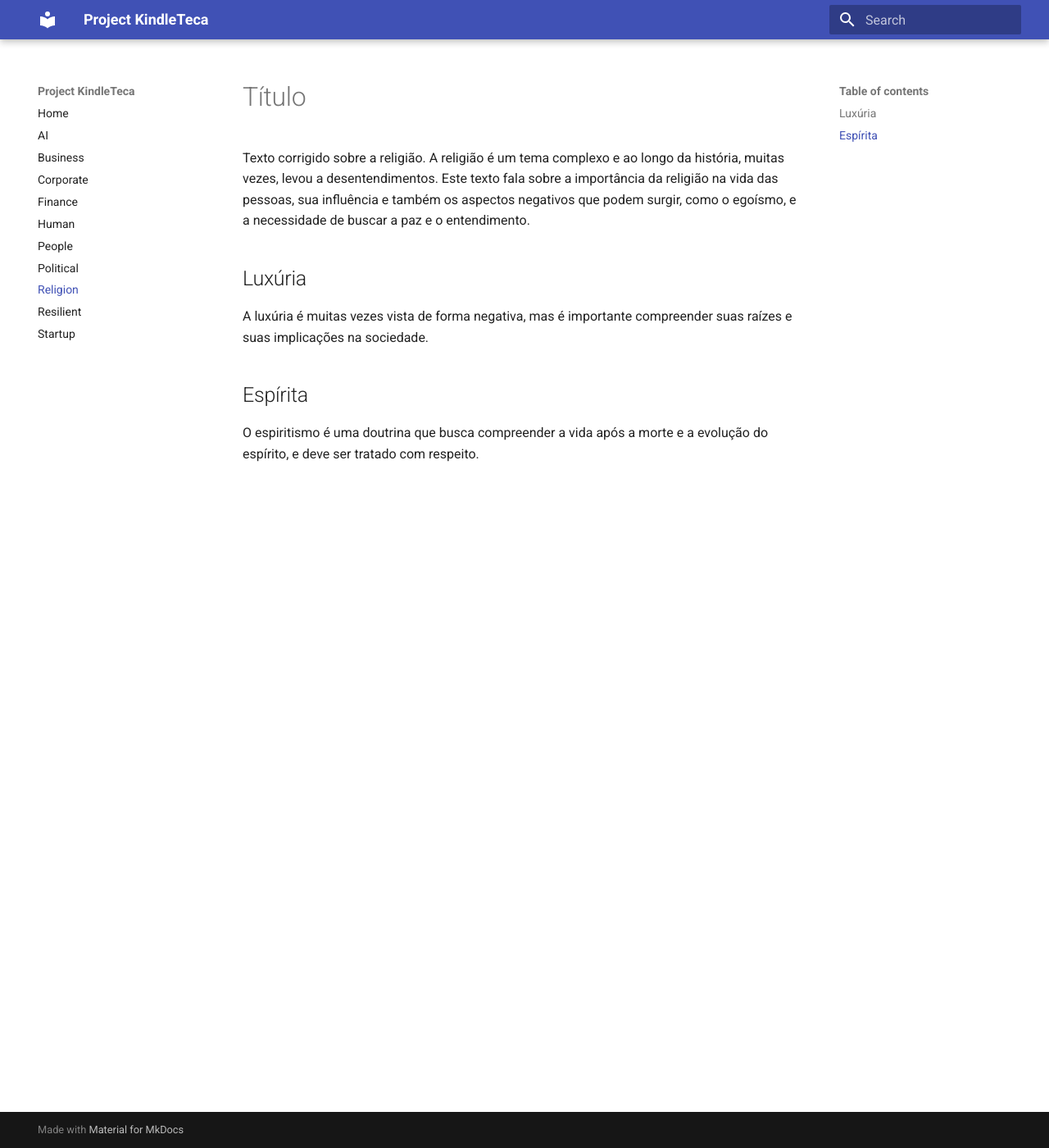
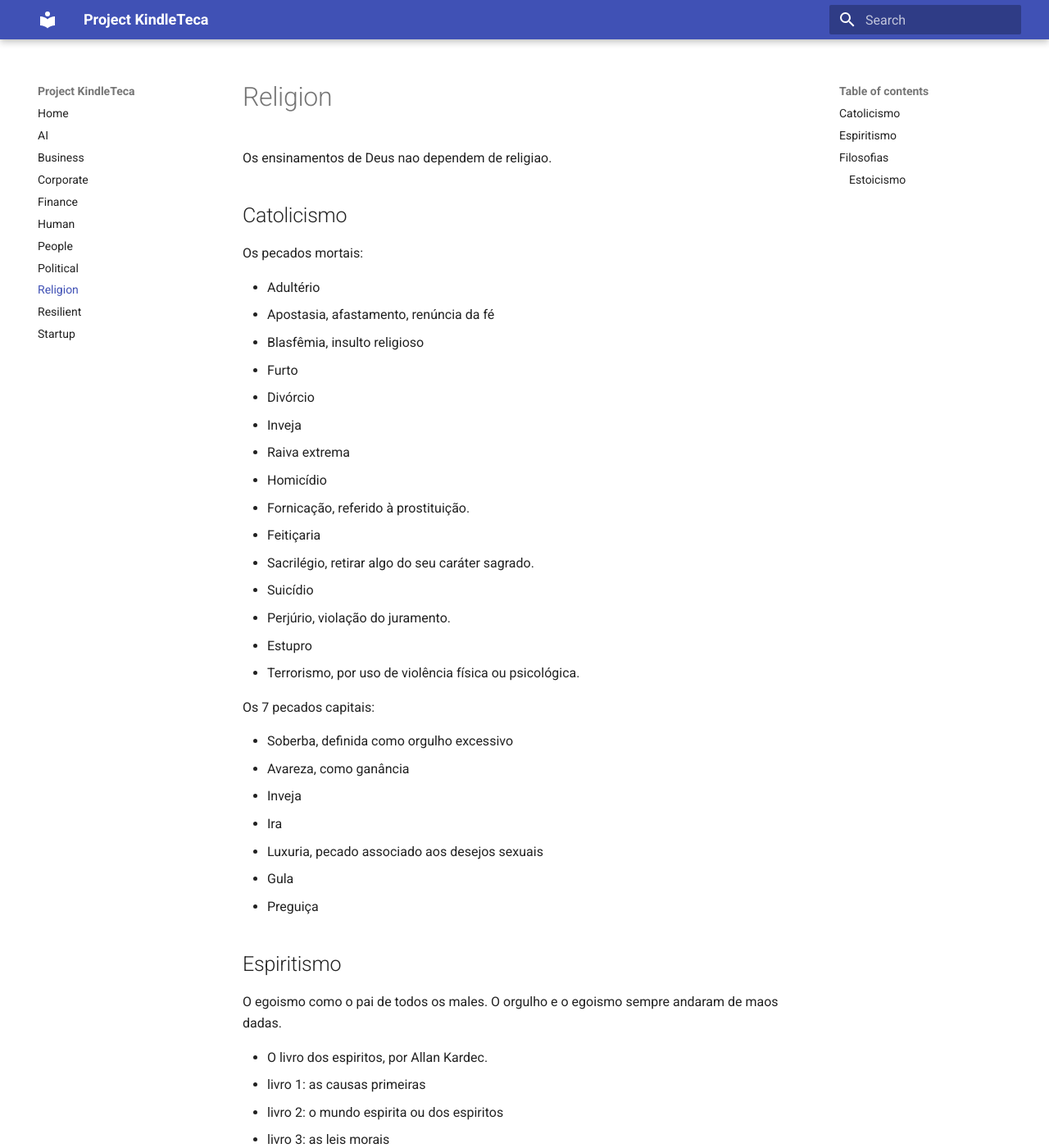
Before and after one commit to renatobrf/kindle-teca, an MkDocs documentation site: the page built from docs/religiao.md, in a window 1280 px wide and 1400 px high. Shown: the whole window at 82% size. Built offline with MkDocs 1.6.1 and Material for MkDocs 9.7.7, drawn with Linux system fonts in a browser that asks for light colours; some of the changed text lies outside the part shown.

Commit message:
Enhance religion document with teachings and philosophies
Expanded the document with teachings on various religions, including Catholicism, Spiritism, and Stoicism. Added details on sins and virtues associated with these beliefs.

```diff
--- a/docs/religiao.md
+++ b/docs/religiao.md
@@ -1,11 +1,55 @@
-# Título
+Os ensinamentos de Deus nao dependem de religiao.
 
-Texto corrigido sobre a religião. A religião é um tema complexo e ao longo da história, muitas vezes, levou a desentendimentos. Este texto fala sobre a importância da religião na vida das pessoas, sua influência e também os aspectos negativos que podem surgir, como o egoísmo, e a necessidade de buscar a paz e o entendimento.
+## Catolicismo
 
-## Luxúria
+Os pecados mortais:
 
-A luxúria é muitas vezes vista de forma negativa, mas é importante compreender suas raízes e suas implicações na sociedade.
+- Adultério
+- Apostasia, afastamento, renúncia da fé
+- Blasfêmia, insulto religioso
+- Furto
+- Divórcio
+- Inveja
+- Raiva extrema
+- Homicídio
+- Fornicação, referido à prostituição.
+- Feitiçaria
+- Sacrilégio, retirar algo do seu caráter sagrado.
+- Suicídio
+- Perjúrio, violação do juramento.
+- Estupro
+- Terrorismo, por uso de violência física ou psicológica.
 
-## Espírita
+Os 7 pecados capitais:
 
-O espiritismo é uma doutrina que busca compreender a vida após a morte e a evolução do espírito, e deve ser tratado com respeito.
+- Soberba, definida como orgulho excessivo
+- Avareza, como ganância
+- Inveja
+- Ira
+- Luxuria, pecado associado aos desejos sexuais
+- Gula
+- Preguiça
+
+## Espiritismo
+
+O egoismo como o pai de todos os males. O orgulho e o egoismo sempre andaram de maos dadas.
+
+- O livro dos espiritos, por Allan Kardec.
+  - livro 1: as causas primeiras
+  - livro 2: o mundo espirita ou dos espiritos
+  - livro 3: as leis morais
+  - livro 4: esperanças e consolações
+
+## Filosofias
+
+### Estoicismo
+Filosofia que busca a felicidade e a paz interior através da virtude, racionalidade e aceitação do destino.
+
+Pilares: A distinção fundamental entre aquilo que podemos controlar, e aquilo que não podemos.
+A distinção fundamental entre aquilo que podemos controlar, e aquilo que não podemos.
+
+As quatro virtudes cardeais:
+- sabedoria (compreender o mundo)
+- coragem (encarar as dificuldades)
+- moderação (equilíbrio)
+- justiça (integridade nas relações)
```
